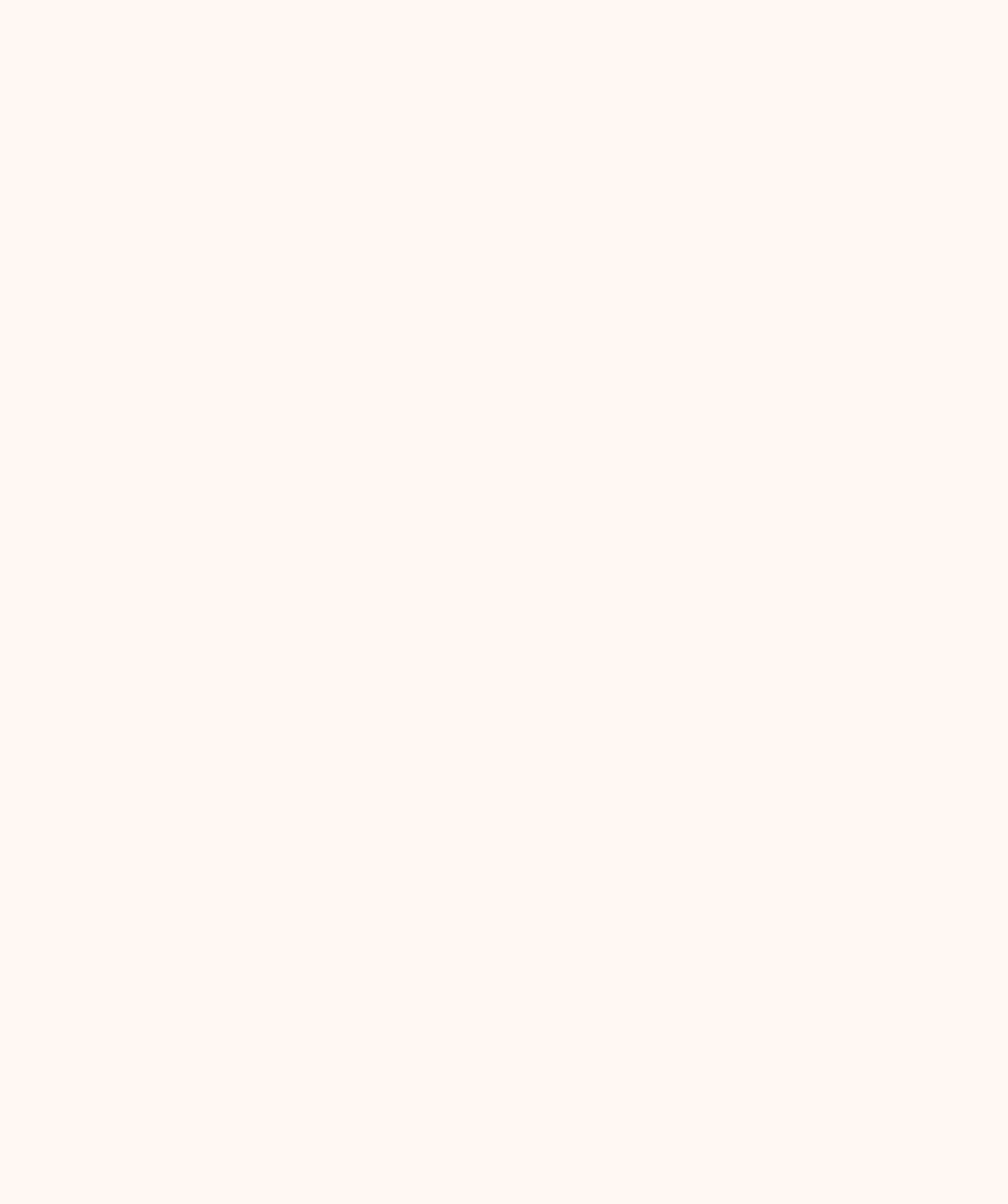
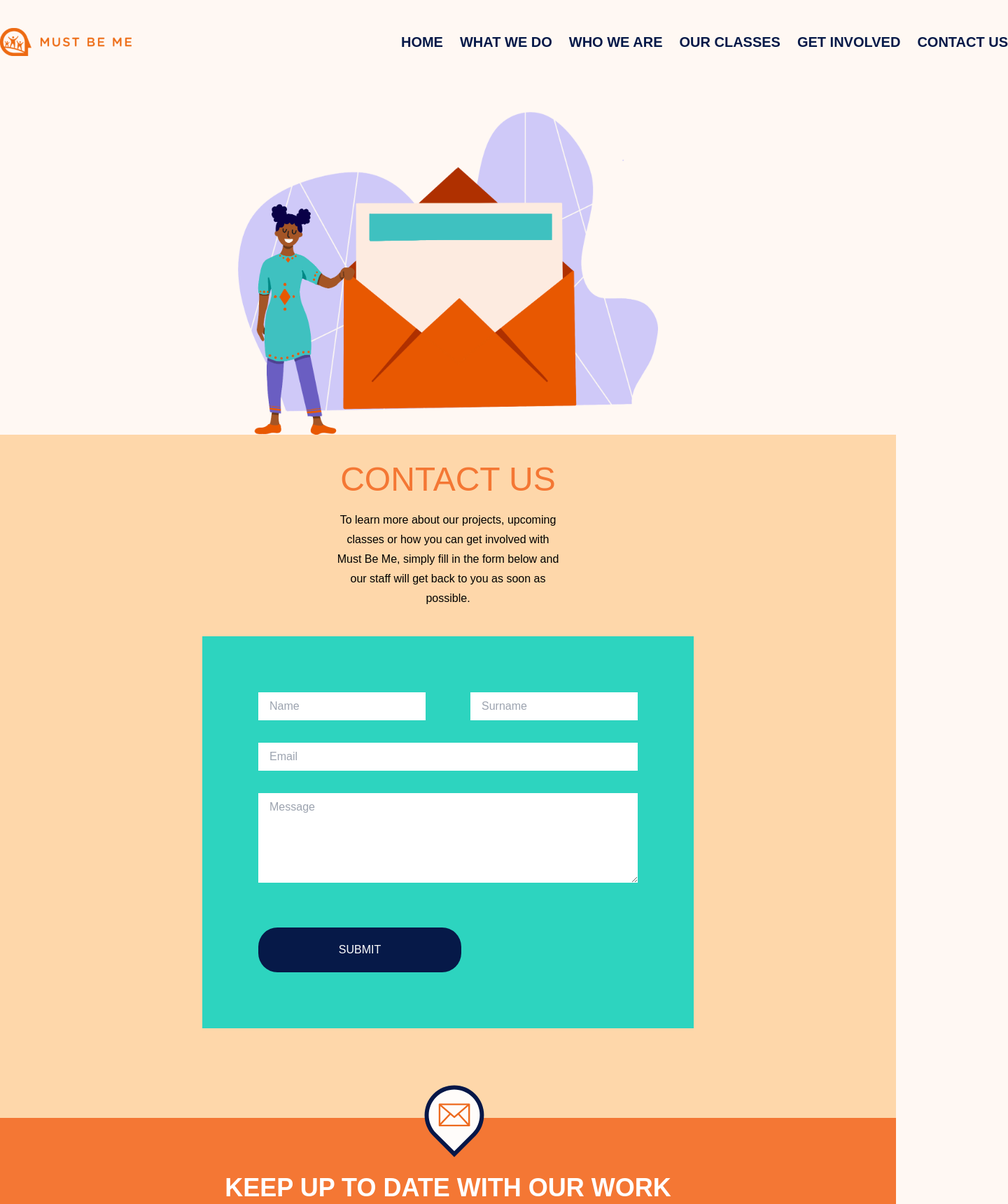
Before and after one commit to lucasdmmc/must-be-me, a React (Vite) app: page /contact-us in a window 1280 px wide. Before the commit this address had no page. Shown: the top 1720 px of the page at 70% size, 1440 px wide, since content can reach past the window. Before the commit the page ends 800 px from the top, so only its background shows below. Built offline with nearby package versions, Linux system fonts and the light colour scheme.

Commit message:
Adding Contact-us page - need adjustments

```diff
--- a/src/components/BlueButton.tsx
+++ b/src/components/BlueButton.tsx
@@ -1,6 +1,8 @@
-export const BlueButton = ({ label }: { label: string}) => {
+type buttonType = "button" | "submit"
+
+export const BlueButton = ({ label, type = "button" }: { label: string, type?: buttonType}) => {
 	return (
-		<button
+		<button type={type}
 		className="
 		mt-8 flex items-center
 		justify-center min-w-[290px] max-w-[290px]
--- /dev/null
+++ b/src/pages/ContactUs.tsx
@@ -0,0 +1,38 @@
+import { Header } from "../components/Header"
+import { NewsLetter } from "../components/NewsLetter"
+import { Footer } from "../components/Footer"
+import { BlueButton } from "../components/BlueButton"
+import introContactImg from "../assets/images/intro-contact.png"
+
+export const ContactUs = () => {
+	return (
+		<div>
+			<Header />
+			<div className="flex justify-center mt-20">
+				<img src={introContactImg} alt="" style={{width: 600}}/>
+			</div>
+			<div className="flex flex-col bg-orange-200 justify-center items-center pt-10 pb-32">
+				<h1 className="text-5xl text-orange100">CONTACT US</h1>
+				<p className="leading-7 pt-5 w-9/12 px-80 text-center pb-10">
+					To learn more about our projects, upcoming classes or how you can get involved with Must Be Me,
+					simply fill in the form below and our staff will get back to you as soon as possible.
+				</p>
+				<div className="bg-teal-400">
+					<form action="" className="p-20 flex flex-col justify-between gap-8">
+						<div className="flex flex-row gap-16">
+							<input type="text" placeholder="Name" className="py-2 px-4 border-black"/>
+							<input type="text" placeholder="Surname" className="py-2 px-4 border-black"/>
+						</div>
+						<input type="email" className="py-2 px-4 border-black" placeholder="Email"/>
+						<textarea name="" id="" className="py-2 px-4 border-black h-32" placeholder="Message"></textarea>
+						<div className="flex items-center">
+							<BlueButton type="submit" label="SUBMIT"/>
+						</div>
+					</form>
+				</div>
+			</div>
+			<NewsLetter />
+			<Footer />
+		</div>
+	)
+}
--- a/src/routes/app.routes.tsx
+++ b/src/routes/app.routes.tsx
@@ -2,6 +2,7 @@ import { Route, Routes } from 'react-router-dom'
 import { Home } from '../pages/Home'
 import { WhatWeDo } from '../pages/WhatWeDo'
 import { WhoWeAre } from '../pages/WhoWeAre'
+import { ContactUs } from '../pages/ContactUs'
 
 export const AppRoutes = () => {
   return (
@@ -9,6 +10,7 @@ export const AppRoutes = () => {
       <Route path="/" element={<Home />} />
       <Route path="/what-we-do" element={<WhatWeDo />}/>
       <Route path="/who-we-are" element={<WhoWeAre />} />
+      <Route path="/contact-us" element={<ContactUs />} />
     </Routes>
   )
 }
```
